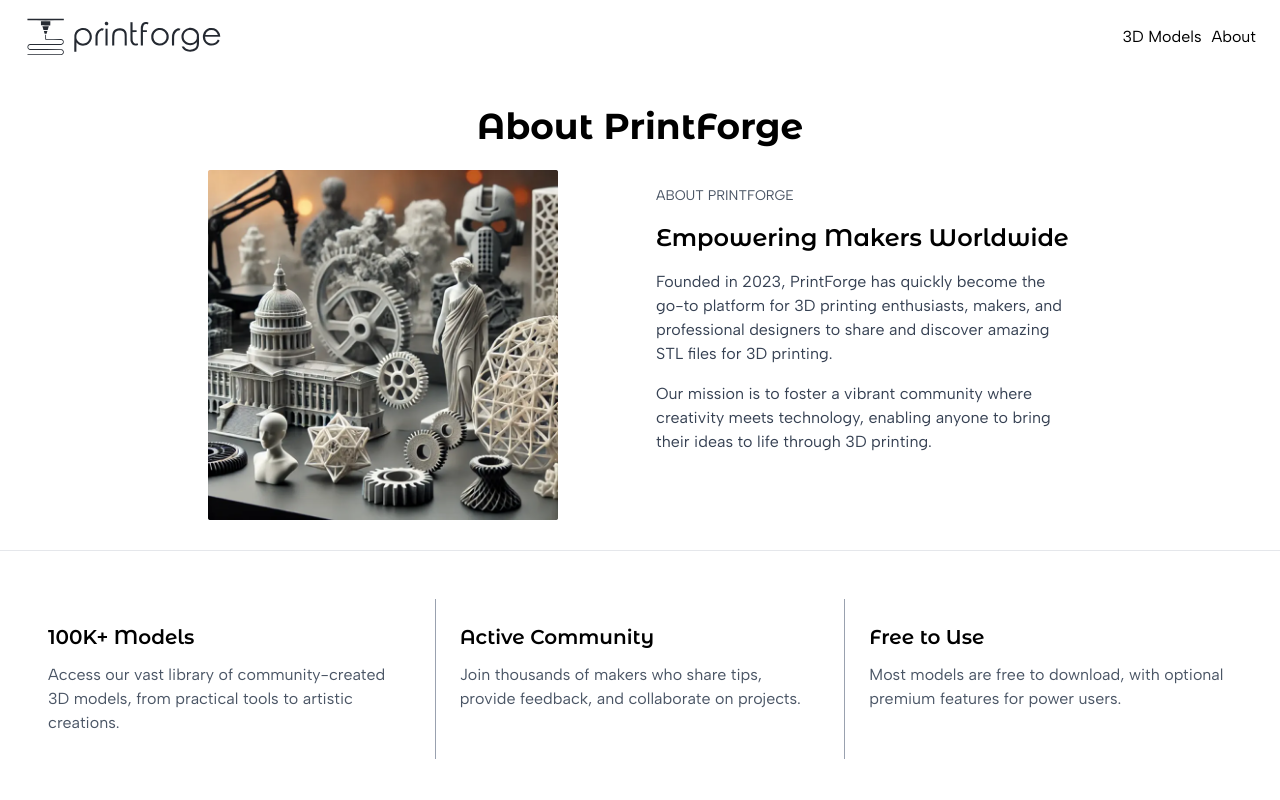
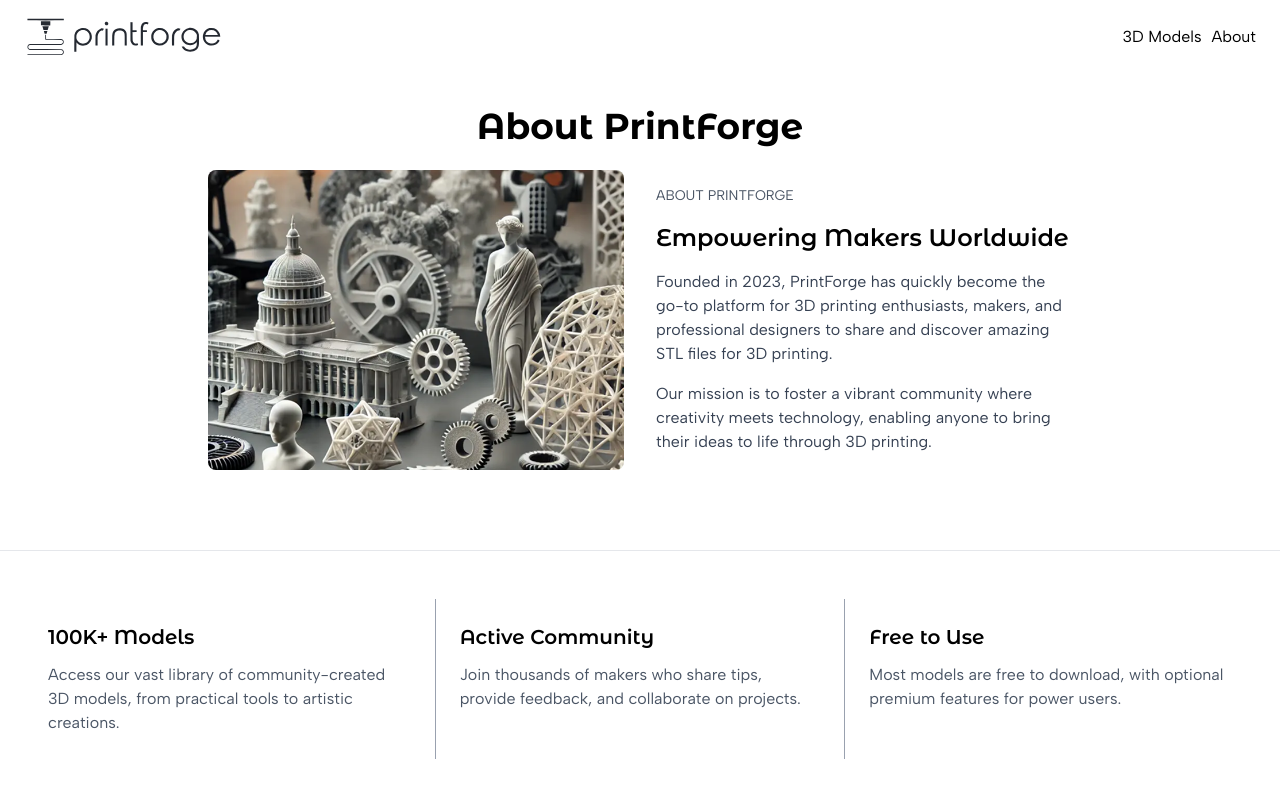
Before and after one commit to KhaledSaeed18/print-forge, a Next.js app: page /about in a window 1280 px wide. Shown: the top 800 px of the page. Built offline with nearby package versions, Linux system fonts and the light colour scheme.

Commit message:
feat: import HeroImageSquare and update image source in AboutPage component

```diff
--- a/app/about/page.tsx
+++ b/app/about/page.tsx
@@ -1,3 +1,5 @@
+import HeroImageSquare from "@/public/hero-image-square.png"
+
 export default function AboutPage() {
     return (
         <main>
@@ -8,17 +10,22 @@ export default function AboutPage() {
 
                 <div className="grid items-center gap-8 mb-12 md:grid-cols-2">
                     <div className="relative h-[300px] w-full">
+
                         <img
-                            src="/hero-image-square.png"
+                            src={HeroImageSquare.src}
                             alt="PrintForge Community - A group of makers collaborating on 3D printing projects"
-                            width="350"
+                            className="absolute inset-0 w-full h-full object-cover rounded-lg"
                         />
+
                     </div>
                     <div>
-                        <p className="mb-4 text-sm text-gray-600 uppercase" aria-hidden="true">
+                        <p
+                            className="mb-4 text-sm text-gray-600 uppercase"
+                            aria-hidden="true"
+                        >
                             About PrintForge
                         </p>
-                        <h2 className="mb-4 text-2xl font-semibold">
+                        <h2 className="mb-4 text-2xl font-semibold font-montserrat-alternates">
                             Empowering Makers Worldwide
                         </h2>
                         <p className="mb-4 text-gray-700">
@@ -40,10 +47,12 @@ export default function AboutPage() {
 
             <section className="py-12" aria-labelledby="key-features">
                 <div className="px-6 mx-auto max-w-7xl">
-                    <h2 id="key-features" className="sr-only">Key Features</h2>
+                    <h2 id="key-features" className="sr-only">
+                        Key Features
+                    </h2>
                     <div className="grid gap-6 md:gap-0 md:grid-cols-3">
                         <article className="p-6 bg-white">
-                            <h3 className="mb-3 text-xl font-semibold">
+                            <h3 className="mb-3 text-xl font-semibold font-montserrat-alternates">
                                 100K+ Models
                             </h3>
                             <p className="text-gray-600">
@@ -53,7 +62,7 @@ export default function AboutPage() {
                             </p>
                         </article>
                         <article className="p-6 bg-white border-gray-400 md:border-x">
-                            <h3 className="mb-3 text-xl font-semibold">
+                            <h3 className="mb-3 text-xl font-semibold font-montserrat-alternates">
                                 Active Community
                             </h3>
                             <p className="text-gray-600">
@@ -62,7 +71,7 @@ export default function AboutPage() {
                             </p>
                         </article>
                         <article className="p-6 bg-white">
-                            <h3 className="mb-3 text-xl font-semibold">
+                            <h3 className="mb-3 text-xl font-semibold font-montserrat-alternates">
                                 Free to Use
                             </h3>
                             <p className="text-gray-600">
```
